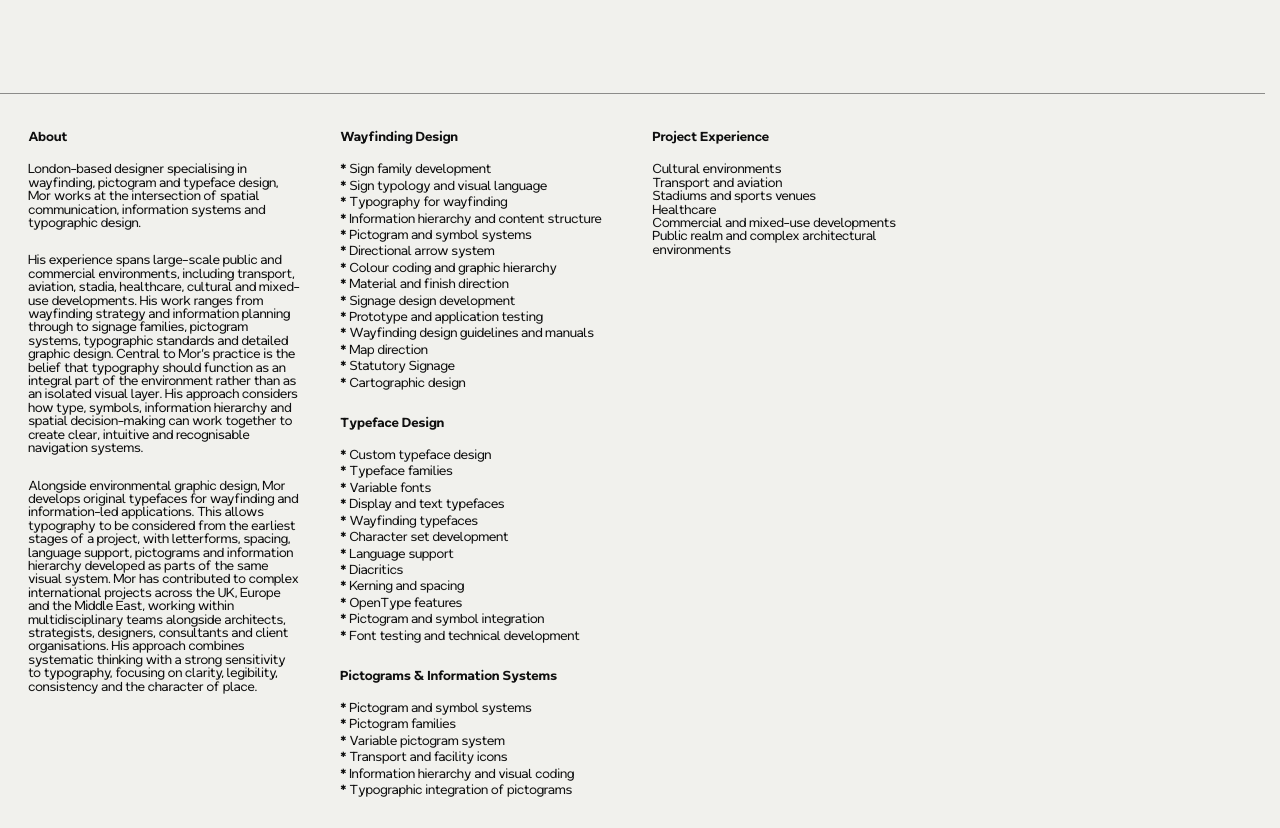
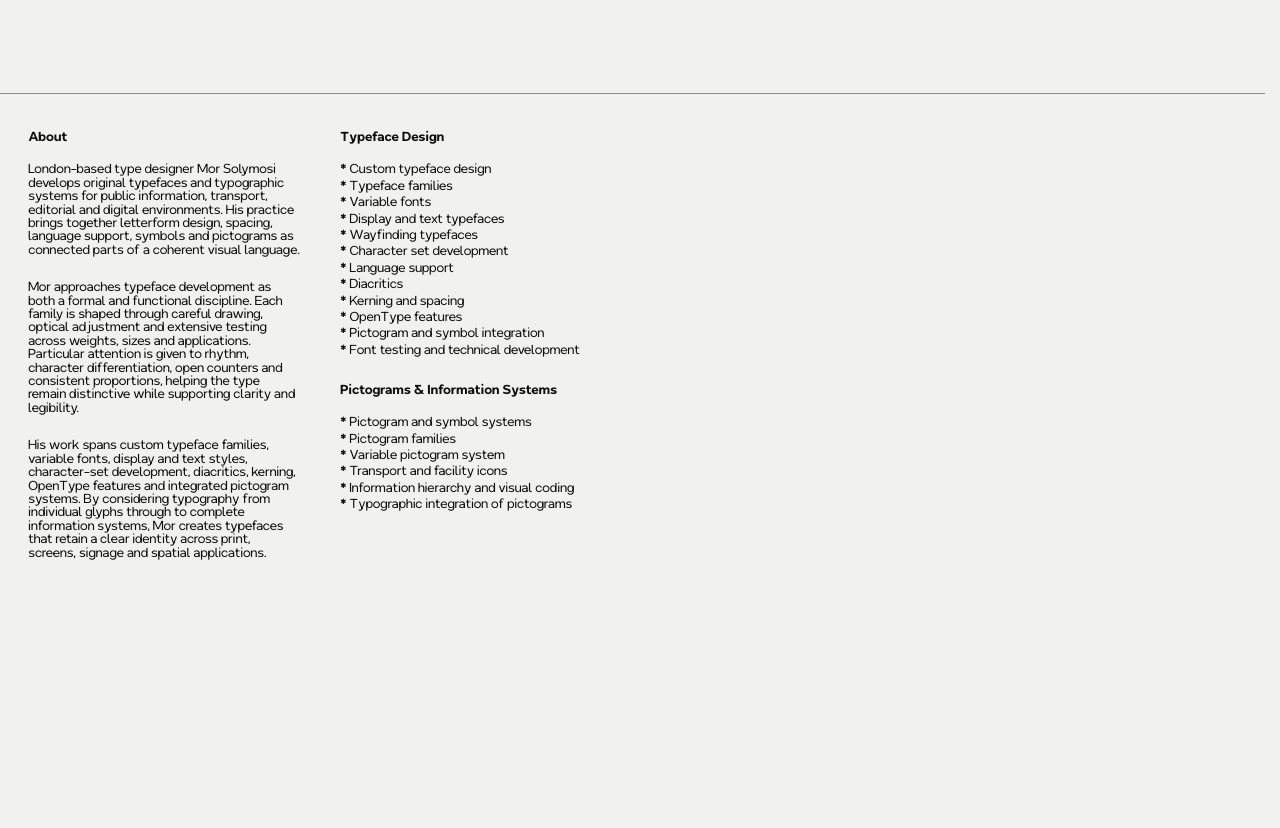
Before and after one commit to MorphyDesign/MS-Relay-TypeDesign, a plain HTML site: page index.html in a window 1280 px wide. Shown: the part 760-1588 px from the top of the page. Drawn offline with Linux system fonts and the light colour scheme.

Commit message:
Refocus profile on type design

```diff
--- a/index.html
+++ b/index.html
@@ -23,16 +23,12 @@ Selected Projects ©2026</span></h2>
     <section class="portfolio-profile" aria-label="About Mor Solymosi">
       <article>
         <h2>About</h2>
-        <p>London-based designer specialising in wayfinding, pictogram and typeface design, Mor works at the intersection of spatial communication, information systems and typographic design.</p>
-        <p>His experience spans large-scale public and commercial environments, including transport, aviation, stadia, healthcare, cultural and mixed-use developments. His work ranges from wayfinding strategy and information planning through to signage families, pictogram systems, typographic standards and detailed graphic design. Central to Mor’s practice is the belief that typography should function as an integral part of the environment rather than as an isolated visual layer. His approach considers how type, symbols, information hierarchy and spatial decision-making can work together to create clear, intuitive and recognisable navigation systems.</p>
-        <p>Alongside environmental graphic design, Mor develops original typefaces for wayfinding and information-led applications. This allows typography to be considered from the earliest stages of a project, with letterforms, spacing, language support, pictograms and information hierarchy developed as parts of the same visual system. Mor has contributed to complex international projects across the UK, Europe and the Middle East, working within multidisciplinary teams alongside architects, strategists, designers, consultants and client organisations. His approach combines systematic thinking with a strong sensitivity to typography, focusing on clarity, legibility, consistency and the character of place.</p>
+        <p>London-based type designer Mor Solymosi develops original typefaces and typographic systems for public information, transport, editorial and digital environments. His practice brings together letterform design, spacing, language support, symbols and pictograms as connected parts of a coherent visual language.</p>
+        <p>Mor approaches typeface development as both a formal and functional discipline. Each family is shaped through careful drawing, optical adjustment and extensive testing across weights, sizes and applications. Particular attention is given to rhythm, character differentiation, open counters and consistent proportions, helping the type remain distinctive while supporting clarity and legibility.</p>
+        <p>His work spans custom typeface families, variable fonts, display and text styles, character-set development, diacritics, kerning, OpenType features and integrated pictogram systems. By considering typography from individual glyphs through to complete information systems, Mor creates typefaces that retain a clear identity across print, screens, signage and spatial applications.</p>
       </article>
 
       <article>
-        <h2>Wayfinding Design</h2>
-        <ul>
-          <li>Sign family development</li><li>Sign typology and visual language</li><li>Typography for wayfinding</li><li>Information hierarchy and content structure</li><li>Pictogram and symbol systems</li><li>Directional arrow system</li><li>Colour coding and graphic hierarchy</li><li>Material and finish direction</li><li>Signage design development</li><li>Prototype and application testing</li><li>Wayfinding design guidelines and manuals</li><li>Map direction</li><li>Statutory Signage</li><li>Cartographic design</li>
-        </ul>
         <h2>Typeface Design</h2>
         <ul>
           <li>Custom typeface design</li><li>Typeface families</li><li>Variable fonts</li><li>Display and text typefaces</li><li>Wayfinding typefaces</li><li>Character set development</li><li>Language support</li><li>Diacritics</li><li>Kerning and spacing</li><li>OpenType features</li><li>Pictogram and symbol integration</li><li>Font testing and technical development</li>
@@ -41,11 +37,6 @@ Selected Projects ©2026</span></h2>
         <ul>
           <li>Pictogram and symbol systems</li><li>Pictogram families</li><li>Variable pictogram system</li><li>Transport and facility icons</li><li>Information hierarchy and visual coding</li><li>Typographic integration of pictograms</li>
         </ul>
-      </article>
-
-      <article>
-        <h2>Project Experience</h2>
-        <p>Cultural environments<br>Transport and aviation<br>Stadiums and sports venues<br>Healthcare<br>Commercial and mixed-use developments<br>Public realm and complex architectural environments</p>
       </article>
     </section>
 
```
